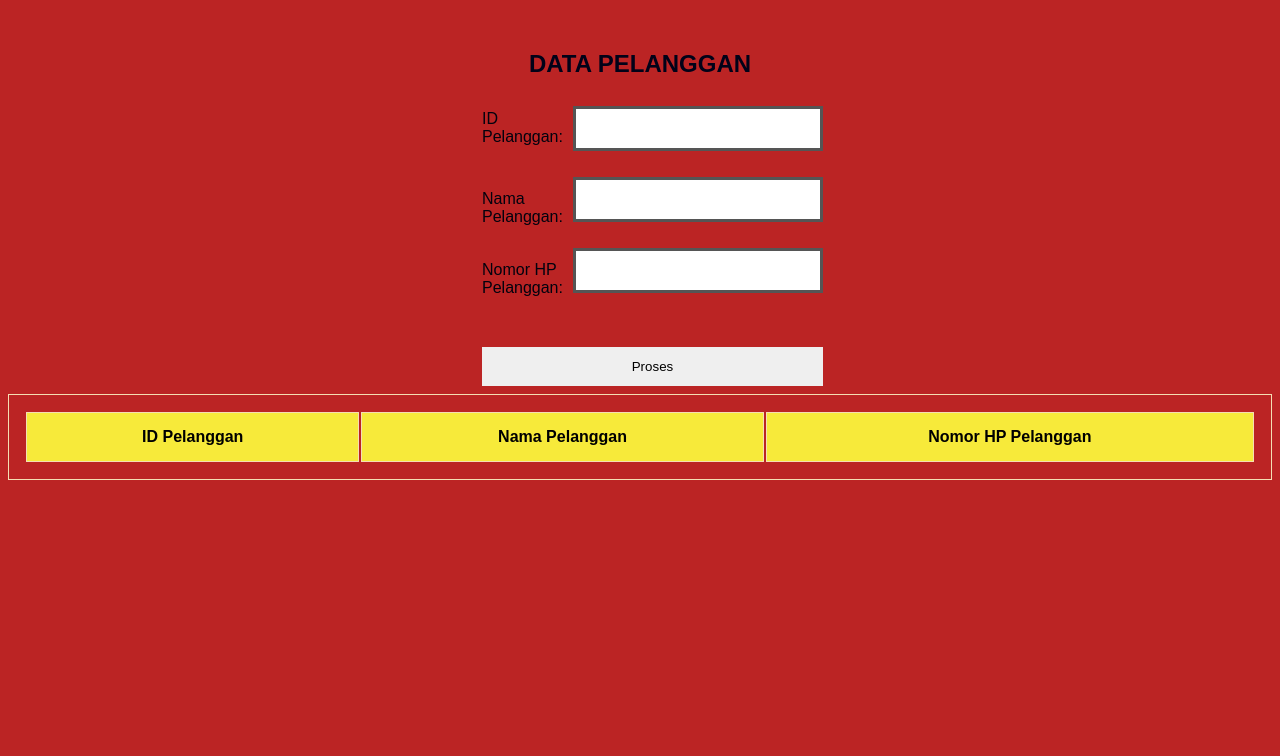
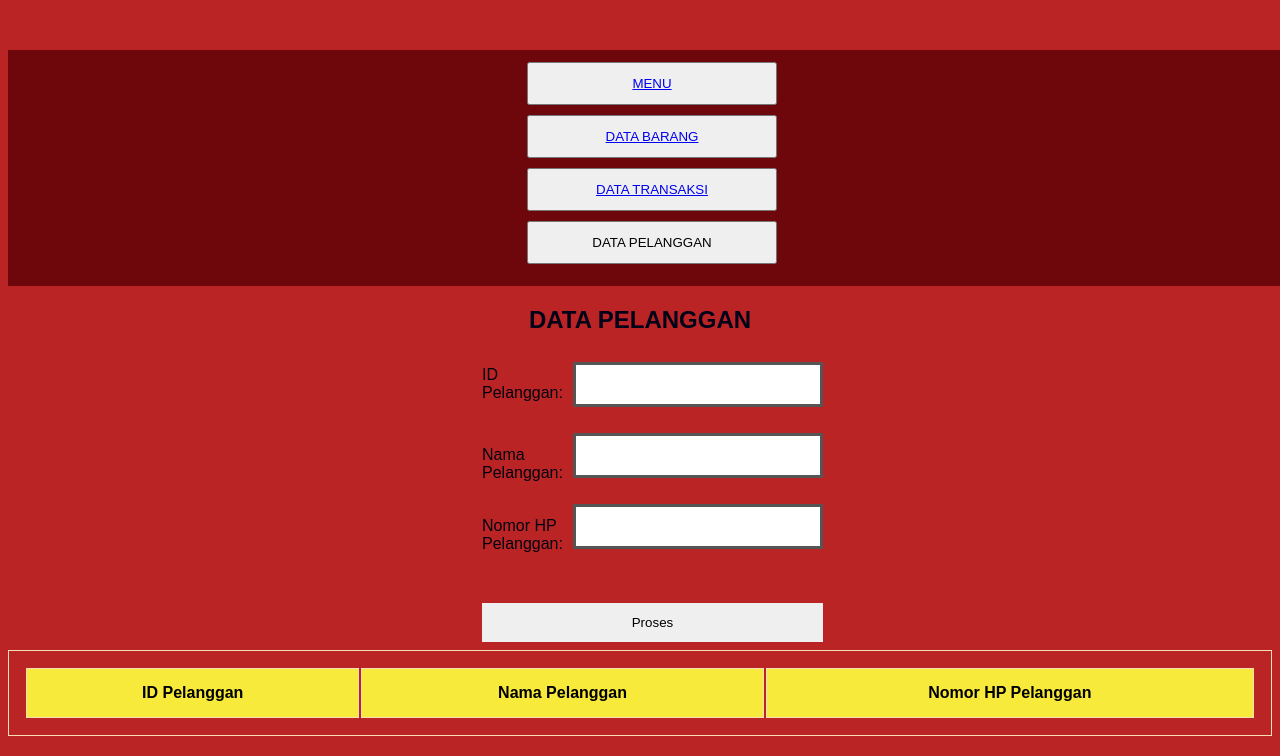
Before and after one commit to MrJora23/MrJora23.github.io, a plain HTML site: page Data_Pelanggan.html in a window 1280 px wide. Drawn offline with Linux system fonts and the light colour scheme.

Commit message:
Update Data_Pelanggan.html

```diff
--- a/Data_Pelanggan.html
+++ b/Data_Pelanggan.html
@@ -4,6 +4,12 @@
 
   </head>
   <body>
+    <div class="container-biru">
+      <button id="menu"><a href="index.html">MENU</a></button>
+      <button><a href="index.html">DATA BARANG</a></button>
+      <button><a href="Data_Transaksi.html">DATA TRANSAKSI</a></button>
+      <button><a href="Data_Pelanggan.html"></a>DATA PELANGGAN</button>
+    </div>
     <h2>DATA PELANGGAN</h2>
 
     <form id="pelangganForm">
@@ -43,7 +49,19 @@
         color: #02020e;
         margin-top: 50px;
       }
-
+      .container-biru{
+      background-color: rgb(109, 7, 12);
+      padding: 12px;
+      width: 100%;
+      margin: auto;
+    }
+    .container-biru button{
+      display: block;
+      width: 250px;
+      margin: auto;
+      padding: 12px;
+      margin-bottom: 10px;
+    }
       h2 {
         text-align: center;
         color: rgb(1, 2, 24);
```
